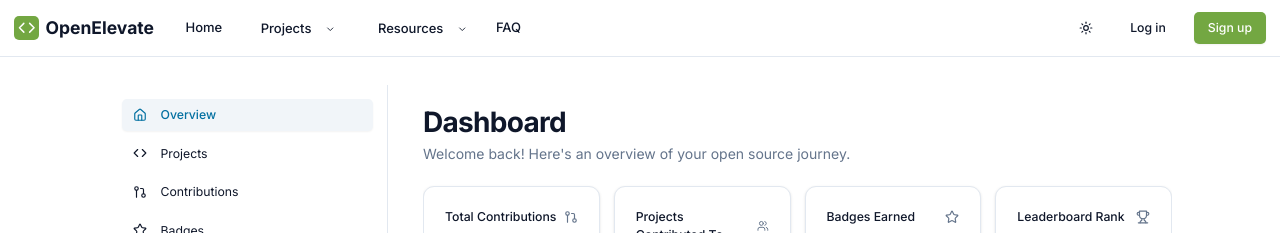
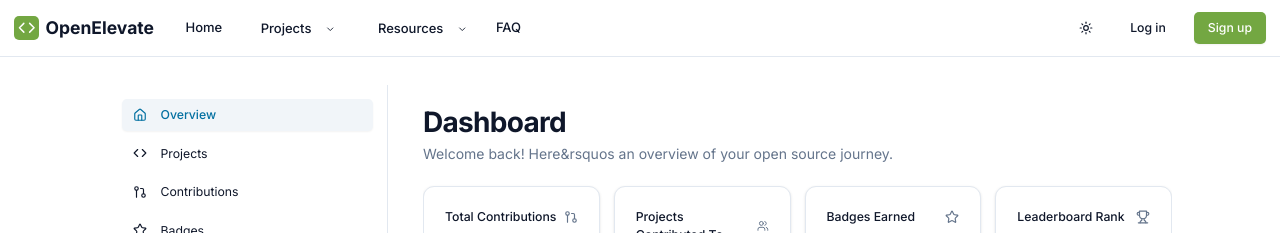
Before and after one commit to KunalAsude/openElevate-Frontend, a Next.js app: page /dashboard in a window 1280 px wide. Shown: the top 233 px of the page. Built offline with nearby package versions, Linux system fonts and the light colour scheme.

Commit message:
ESLint fixes

```diff
--- a/app/dashboard/page.js
+++ b/app/dashboard/page.js
@@ -10,7 +10,7 @@ import { StatsCards } from "@/components/dashboard/stats-cards"
 export default function DashboardPage() {
   return (
     <DashboardShell>
-      <DashboardHeader heading="Dashboard" text="Welcome back! Here's an overview of your open source journey." />
+      <DashboardHeader heading="Dashboard" text="Welcome back! Here&rsquos an overview of your open source journey." />
 
       <StatsCards />
 
--- a/app/globals.css
+++ b/app/globals.css
@@ -592,7 +592,7 @@ h1, h2, h3, h4, h5, h6 {
   outline-offset: 2px;
 }
 
-/* Remove Safari's default styling */
+/* Remove Safaris default styling */
 input,
 textarea,
 button,
```
